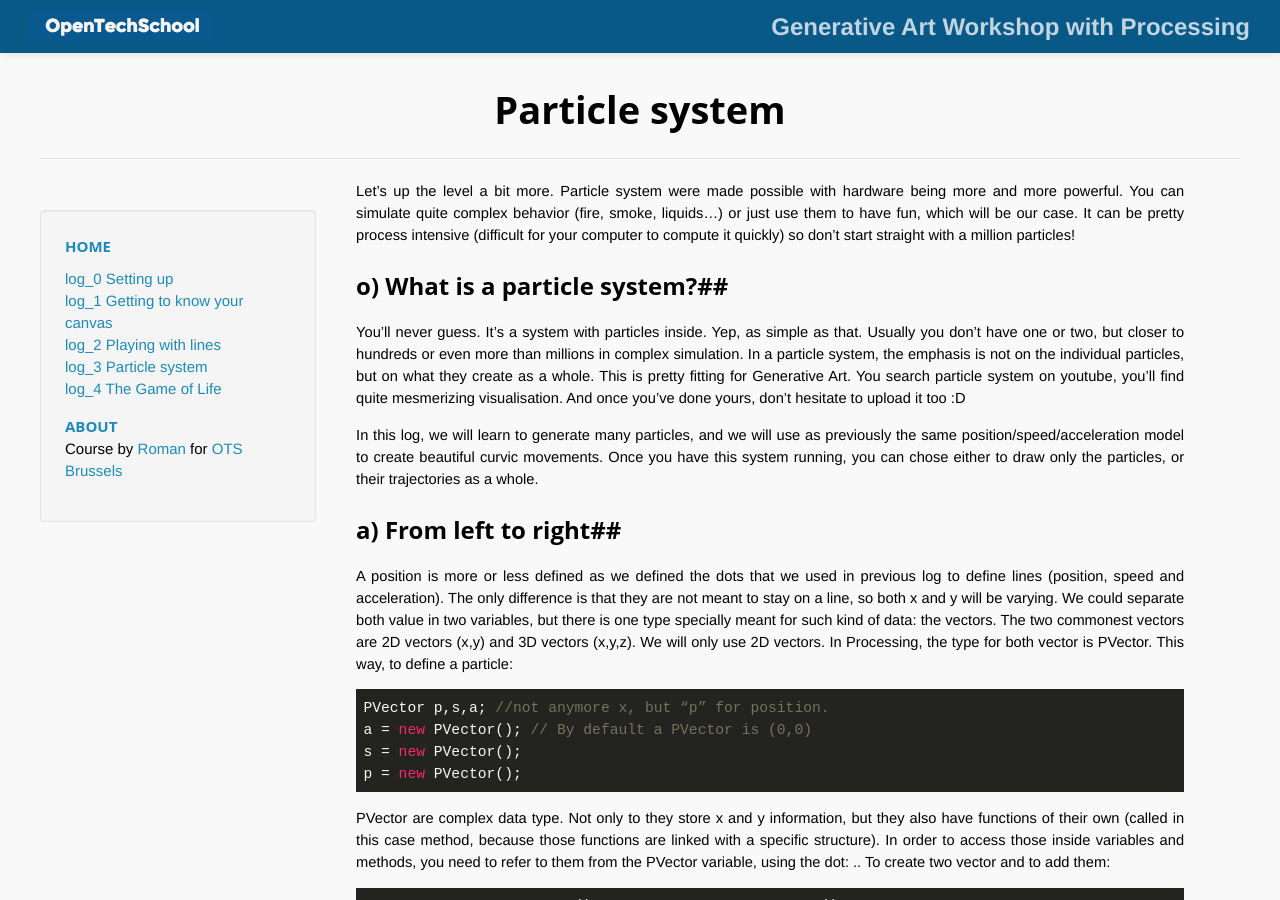
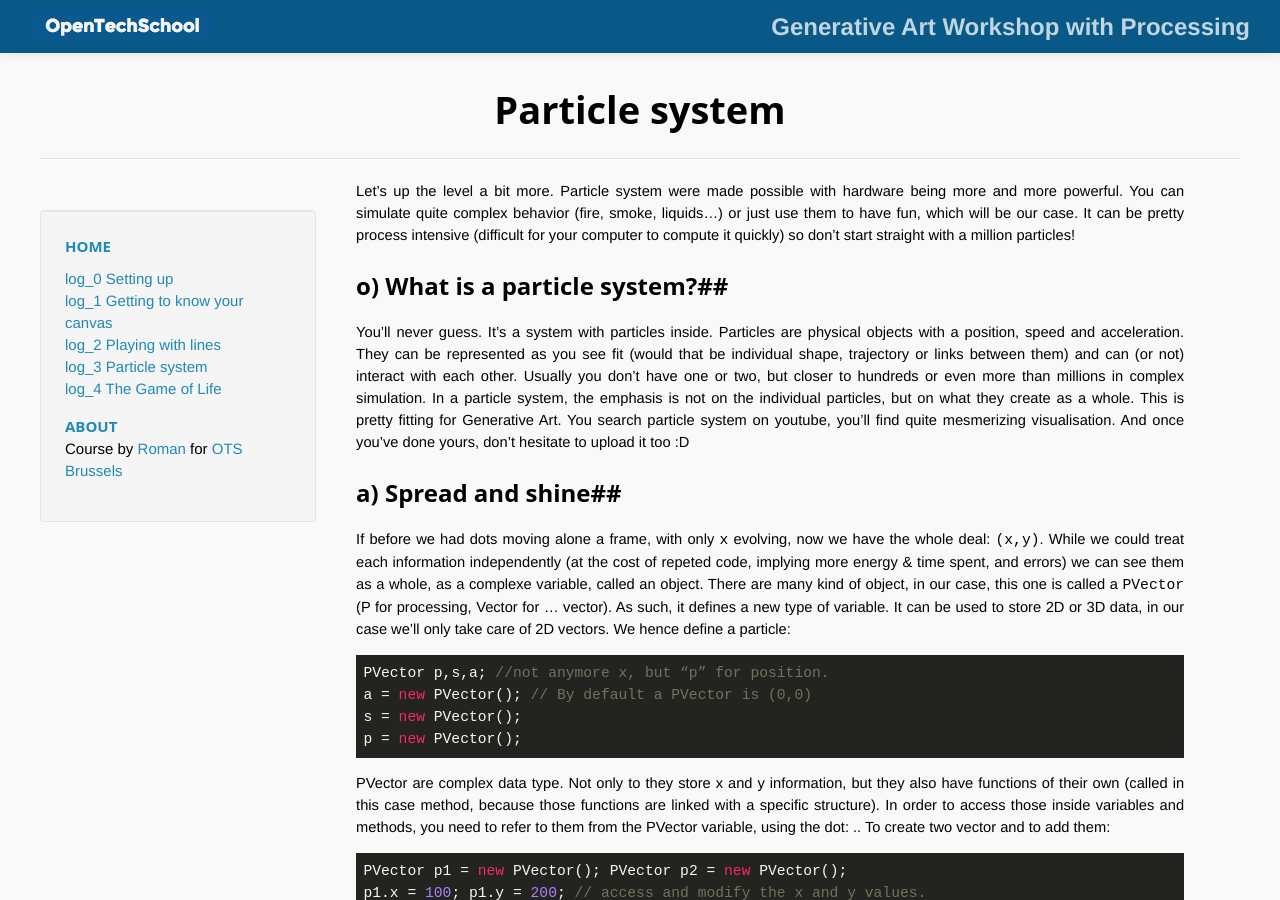
Before and after one commit to OpenTechSchool-Brussels/generative-art-with-processing, a Jekyll site: the page built from Particle-system.markdown, in a window 1280 px wide and 900 px high. Built offline with Jekyll 4.4.1, drawn with Linux system fonts in a browser that asks for light colours; Markdown is read by kramdown in place of the engine named in the settings.

Commit message:
Update Particle-system.markdown

````diff
--- a/Particle-system.markdown
+++ b/Particle-system.markdown
@@ -7,13 +7,10 @@ num: 3
 Let’s up the level a bit more. Particle system were made possible with hardware being more and more powerful. You can simulate quite complex behavior (fire, smoke, liquids…) or just use them to have fun, which will be our case. It can be pretty process intensive (difficult for your computer to compute it quickly) so don’t start straight with a million particles!
 
 ##o) What is a particle system?##
-You’ll never guess. It’s a system with particles inside. Yep, as simple as that. Usually you don’t have one or two, but closer to hundreds or even more than millions in complex simulation. In a particle system, the emphasis is not on the individual particles, but on what they create as a whole. This is pretty fitting for Generative Art. You search particle system on youtube, you’ll find quite mesmerizing visualisation. And once you’ve done yours, don’t hesitate to upload it too :D
+You’ll never guess. It’s a system with particles inside. Particles are physical objects with a position, speed and acceleration. They can be represented as you see fit (would that be individual shape, trajectory or links between them) and can (or not) interact with each other. Usually you don’t have one or two, but closer to hundreds or even more than millions in complex simulation. In a particle system, the emphasis is not on the individual particles, but on what they create as a whole. This is pretty fitting for Generative Art. You search particle system on youtube, you’ll find quite mesmerizing visualisation. And once you’ve done yours, don’t hesitate to upload it too :D
 
-In this log, we will learn to generate many particles, and we will use as previously the same position/speed/acceleration model to create beautiful curvic movements. Once you have this system running, you can chose either to draw only the particles, or their trajectories as a whole.
-
-
-##a) From left to right##
-A position is more or less defined as we defined the dots that we used in previous log to define lines (position, speed and acceleration). The only difference is that they are not meant to stay on a line, so both x and y will be varying. We could separate both value in two variables, but there is one type specially meant for such kind of data: the vectors. The two commonest vectors are 2D vectors (x,y) and 3D vectors (x,y,z). We will only use 2D vectors. In Processing, the type for both vector is PVector. This way, to define a particle:
+##a) Spread and shine##
+If before we had dots moving alone a frame, with only `x` evolving, now we have the whole deal: `(x,y)`. While we could treat each information independently (at the cost of repeted code, implying more energy & time spent, and errors) we can see them as a whole, as a complexe variable, called an object. There are many kind of object, in our case, this one is called a `PVector` (P for processing, Vector for ... vector). As such, it defines a new type of variable. It can be used to store 2D or 3D data, in our case we'll only take care of 2D vectors. We hence define a particle:
 
 ```java
 PVector p,s,a; //not anymore x, but “p” for position.
````
